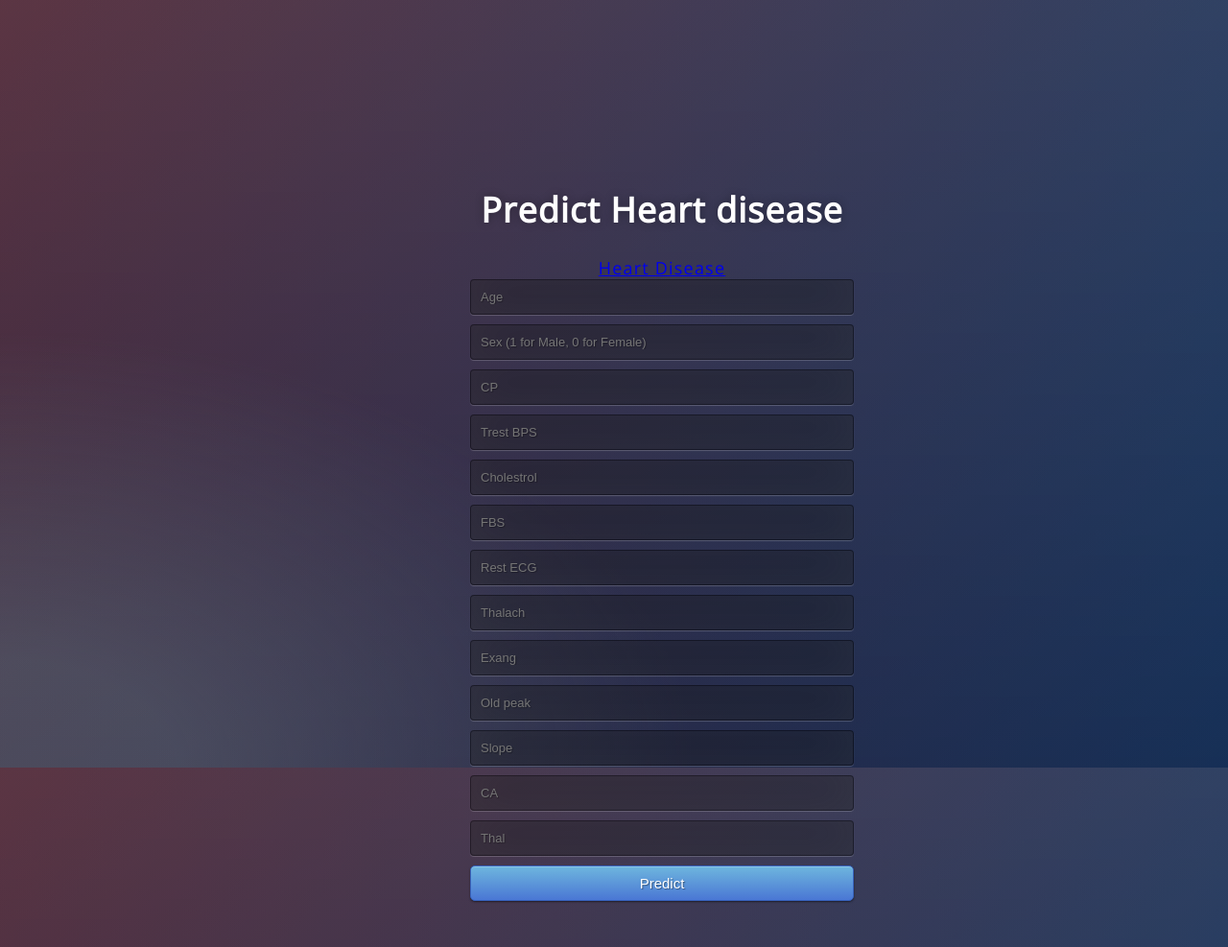
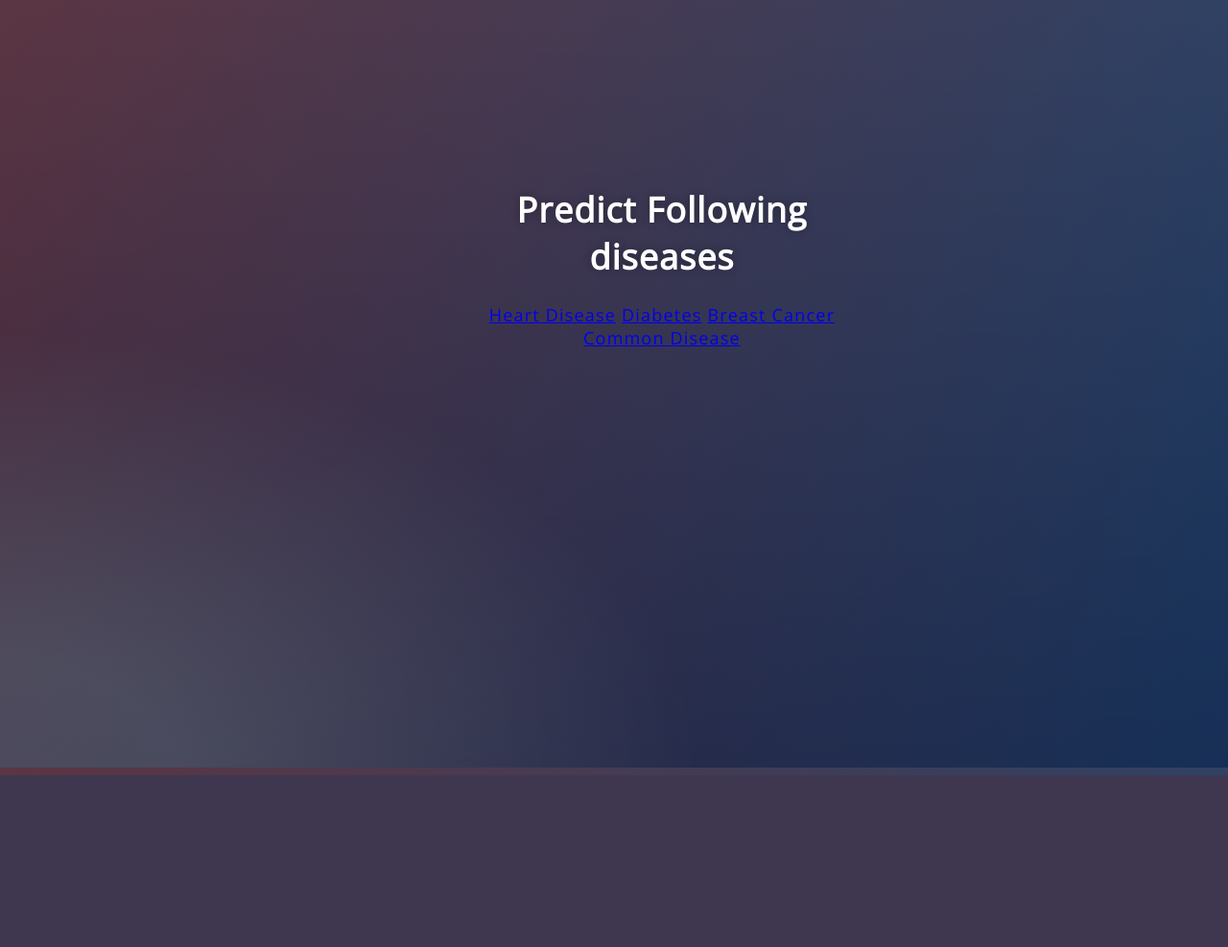
Before and after one commit to tayalmanan28/ML-model, a Flask app: page / in a window 1280 px wide. Shown: the whole page at 96% size. After the commit the page ends 808 px from the top, so only its background shows below. Run offline with Flask 2, Linux system fonts and the light colour scheme; parts of the project's set-up code (start-up, migrations or seed data) failed here and were passed over.

Commit message:
Update home.html

```diff
--- a/templates/home.html
+++ b/templates/home.html
@@ -2,7 +2,7 @@
 <html>
 <head>
   <meta charset="UTF-8">
-  <title>Predict Heart disease</title>
+  <title>Predict Diseases</title>
   <link href='https://fonts.googleapis.com/css?family=Pacifico' rel='stylesheet' type='text/css'>
 <link href='https://fonts.googleapis.com/css?family=Arimo' rel='stylesheet' type='text/css'>
 <link href='https://fonts.googleapis.com/css?family=Hind:300' rel='stylesheet' type='text/css'>
@@ -13,10 +13,13 @@
 
 <body>
  <div class="login">
-	<h1>Predict Heart disease</h1>
-     <a class="nav-link" href="heart.html">Heart Disease</a>
+	<h1>Predict Following diseases</h1>
+     <a class="nav-link" href="https://diseaseheart.herokuapp.com/">Heart Disease</a>
+     <a class="nav-link" href="https://predictdiabetesiitb.herokuapp.com/">Diabetes</a>
+	 <a class="nav-link" href="https://cancerbreastdisease.herokuapp.com/">Breast Cancer</a>
+	 <a class="nav-link" href="https://commondiseases.herokuapp.com/">Common Disease</a>
      <!-- Form to enter new data for predictions  -->
-    <form action="{{ url_for('predict')}}"method="POST">
+    <!--<form action="{{ url_for('predict')}}"method="POST">
       <input type="text" name="age" placeholder="Age" required="required" /><br>
     	<input type="text" name="sex" placeholder="Sex (1 for Male, 0 for Female)" required="required" /><br>
         <input type="text" name="cp" placeholder="CP" required="required" /><br>
@@ -32,7 +35,7 @@
         <input type="text" name="thal" placeholder="Thal" required="required" /><br>
 
         <button type="submit" class="btn btn-primary btn-block btn-large">Predict</button>
-    </form>
+    </form>-->
 
    <br>
    <br>
```
